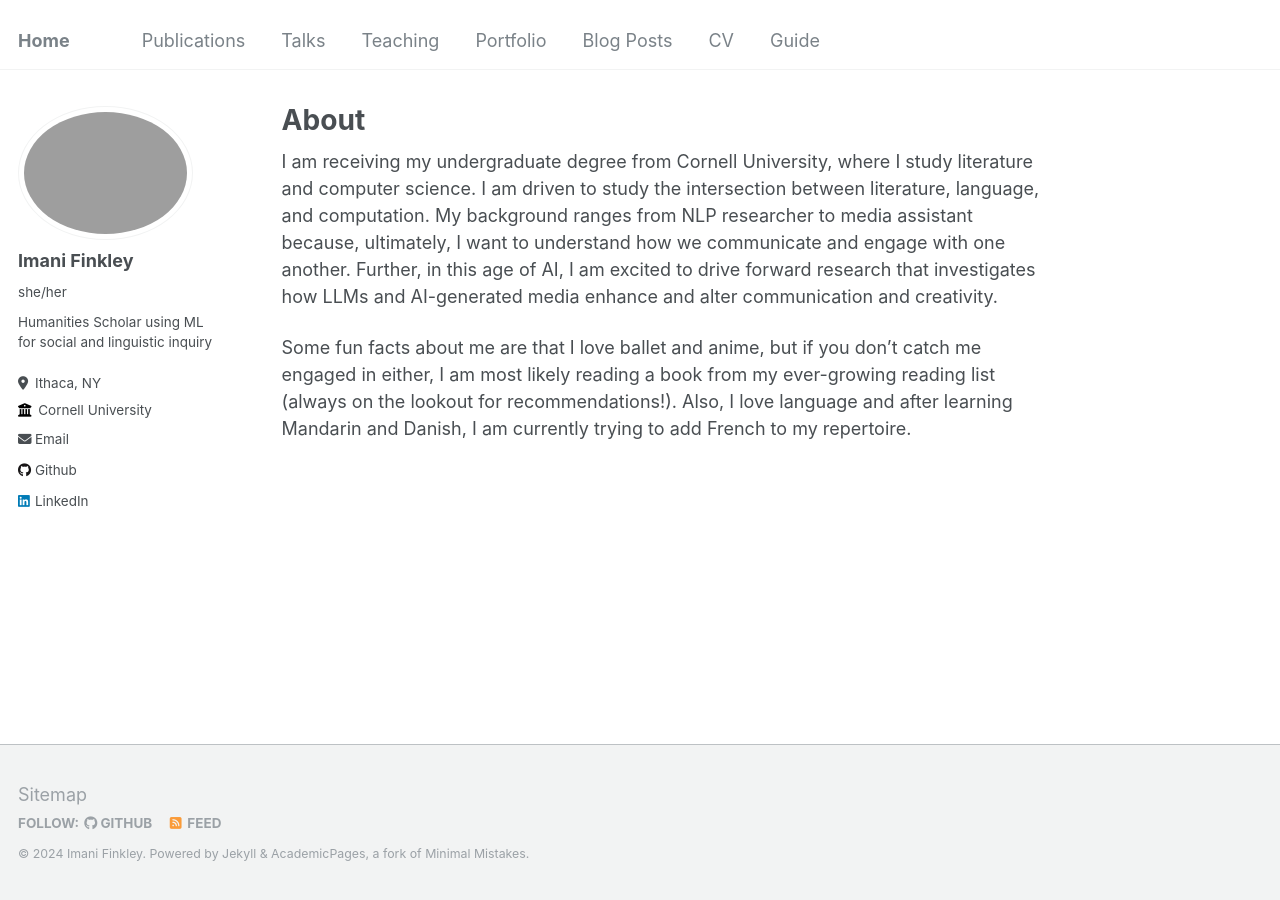
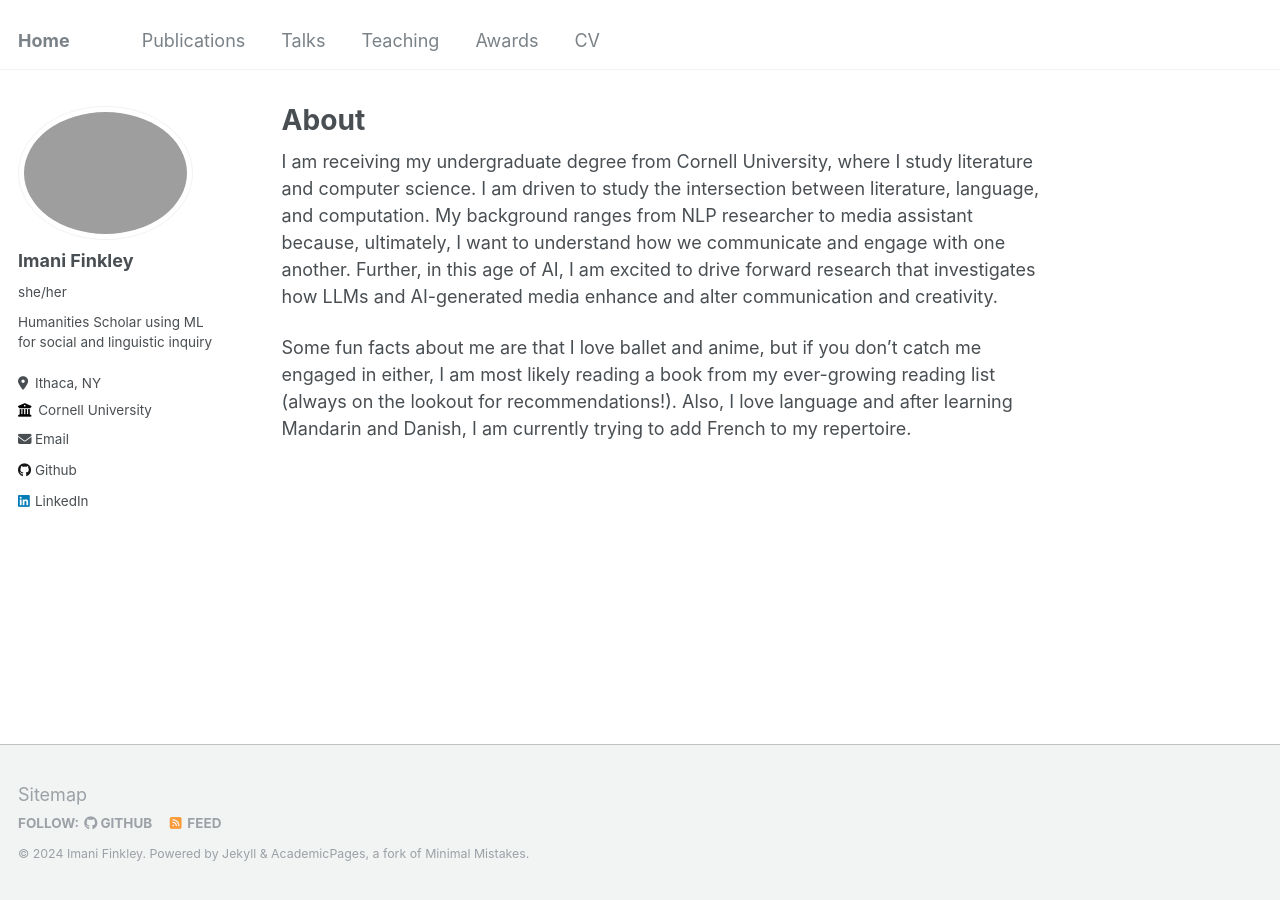
Before and after one commit to imanif/imanif.github.io, a Jekyll site: the page built from _pages/about.md, in a window 1280 px wide. Built offline with Jekyll 4.4.1, drawn with Linux system fonts in a browser that asks for light colours.

Commit message:
add awards to navigation

```diff
--- a/_data/navigation.yml
+++ b/_data/navigation.yml
@@ -9,14 +9,14 @@ main:
   - title: "Teaching"
     url: /teaching/
 
-  - title: "Portfolio"
-    url: /portfolio/
+  # - title: "Portfolio"
+  #   url: /portfolio/
 
-  - title: "Blog Posts"
-    url: /year-archive/
+  - title: "Awards"
+    url: /awards/
 
   - title: "CV"
     url: /cv/
 
-  - title: "Guide"
-    url: /markdown/
+  # - title: "Guide"
+  #   url: /markdown/
```
